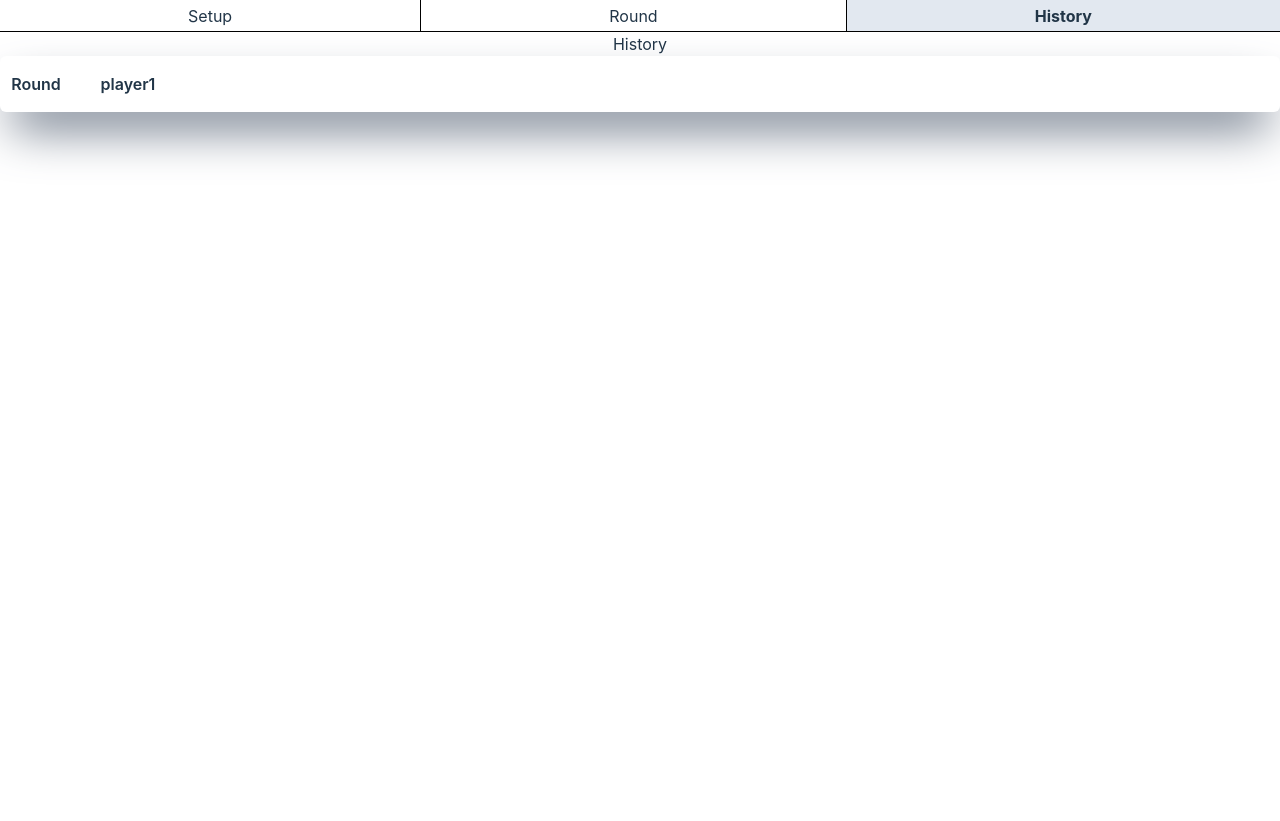
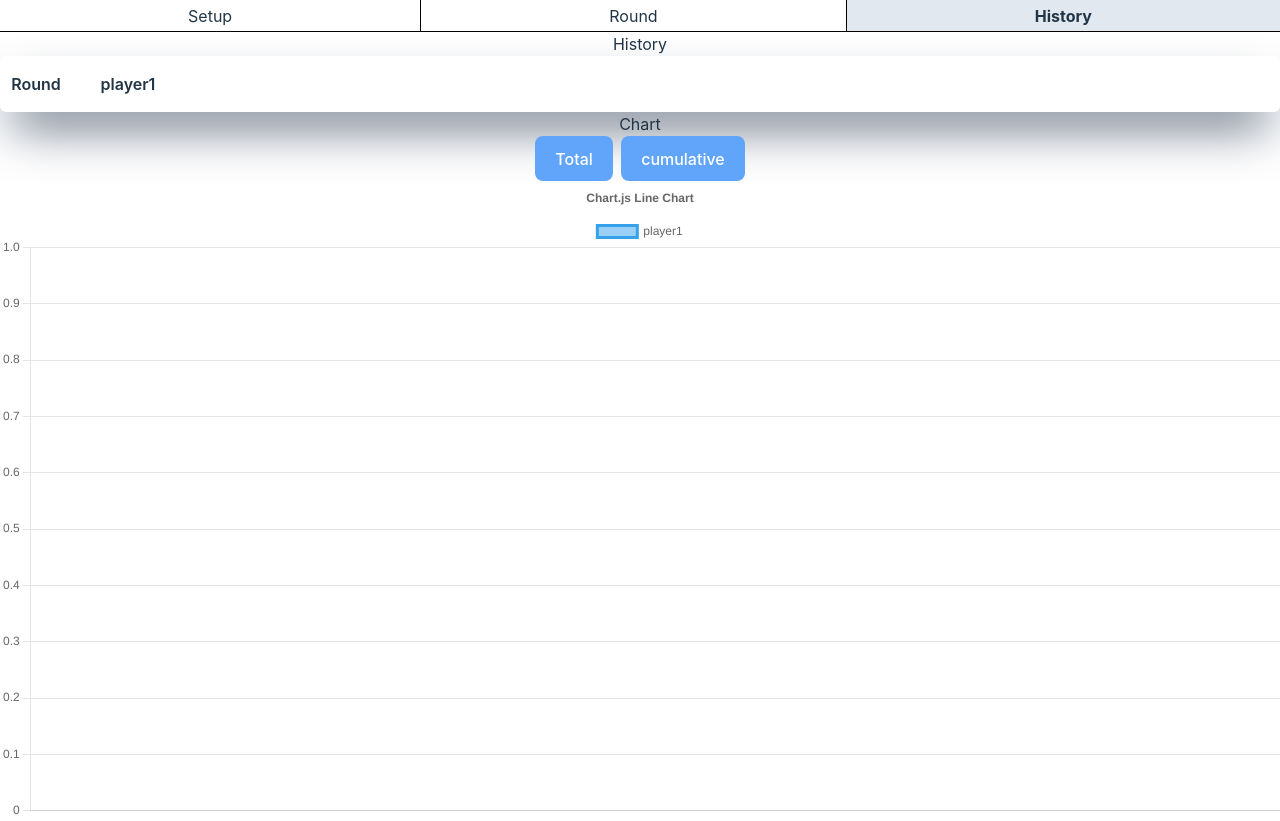
Before and after one commit to maldestor95/score, a Vue app: page / in a window 1280 px wide. Both pictures are taken after a click on the element "History". Before the commit the page ends 800 px from the top, so only its background shows below. Built offline with nearby package versions, Linux system fonts and the light colour scheme.

Commit message:
history graph update

```diff
--- a/package.json
+++ b/package.json
@@ -4,16 +4,19 @@
   "version": "0.1.1",
   "type": "module",
   "homepage": "https://github.com/maldestor95/score",
-  "description": "Online Scoreboard tool","license":"MIT",
+  "description": "Online Scoreboard tool",
+  "license": "MIT",
   "scripts": {
     "dev": "vite --host",
     "build": "vue-tsc && vite build",
     "preview": "vite preview"
   },
   "dependencies": {
+    "chart.js": "^4.4.1",
     "markdown-it": "^13.0.1",
     "pinia": "^2.1.7",
     "vue": "^3.4.5",
+    "vue-chartjs": "^5.3.0",
     "yaml": "^2.3.1"
   },
   "devDependencies": {
--- a/src/pages/wizard/history.vue
+++ b/src/pages/wizard/history.vue
@@ -18,11 +18,14 @@
       </div>
     </div>
   </container>
+  <historychart></historychart>
 </template>
 
 <script setup lang="ts">
 import { useScoreStore } from "./store";
 import container from "../../components/container.vue";
+import historychart from "./historychart.vue";
+
 const store = useScoreStore();
 </script>
 
--- /dev/null
+++ b/src/pages/wizard/historychart.vue
@@ -0,0 +1,112 @@
+<template>
+  <div>Chart</div>
+  <div class="flex flex-row justify-center gap-2">
+    <button @click="setGraph = 'total'">Total</button>
+    <button @click="setGraph = 'cumulative'">cumulative</button>
+  </div>
+  <Bar
+    :data="myDataTotal.data"
+    :options="myDataTotal.options"
+    v-if="setGraph == 'total'"
+  />
+  <Line
+    :data="myDataCumulative.data"
+    :options="myDataCumulative.options"
+    v-if="setGraph == 'cumulative'"
+  />
+  {{ store.getScore(1) }}
+</template>
+
+<script setup lang="ts">
+import {
+  Chart as ChartJS,
+  Title,
+  Tooltip,
+  Legend,
+  BarElement,
+  CategoryScale,
+  LinearScale,
+  Colors,
+  LineElement,
+  PointElement,
+} from "chart.js";
+import { Bar, Line } from "vue-chartjs";
+import { useScoreStore } from "./store";
+import { ref } from "vue";
+
+const setGraph = ref("cumulative");
+
+const store = useScoreStore();
+
+ChartJS.register(
+  CategoryScale,
+  LinearScale,
+  BarElement,
+  PointElement,
+  LineElement,
+  Colors,
+  Title,
+  Legend,
+  Tooltip
+);
+
+const myDataTotal = {
+  data: {
+    labels: ["Score"],
+    datasets: store.userList.map((user, index) => {
+      return {
+        label: user.name,
+        data: [store.getScore(index)],
+      };
+    }),
+  },
+  options: {
+    responsive: true,
+    // indexAxis: "y",
+    plugins: {
+      legend: {
+        display: true,
+        labels: {
+          color: "rgb(255, 99, 132)",
+        },
+      },
+    },
+  },
+};
+const arrayRange = (start: number, stop: number, step: number) =>
+  Array.from(
+    { length: (stop - start) / step + 1 },
+    (value, index) => start + index * step
+  );
+
+const myDataCumulative = {
+  data: {
+    labels: arrayRange(1, store.getRoundNumber, 1),
+    datasets: store.userList.map((user, index) => {
+      return {
+        label: user.name,
+        data: store.getCumulativeScore(index),
+      };
+    }),
+    // {
+    //   label: store.getUsers[1].name,
+    //   data: store.cumulativeScore[1],
+    // },
+    // ],
+  },
+  options: {
+    responsive: true,
+    plugins: {
+      legend: {
+        position: "top",
+      },
+      title: {
+        display: true,
+        text: "Chart.js Line Chart",
+      },
+    },
+  },
+};
+</script>
+
+<style scoped></style>
--- a/src/pages/wizard/store.ts
+++ b/src/pages/wizard/store.ts
@@ -8,6 +8,7 @@ interface State {
 }
 
 export type UserInfo = {
+    userId: number
     name: string
     scorePerRound: number[]
     betPerRound: number[]
@@ -16,7 +17,7 @@ export type UserInfo = {
 }
 const DefaultSettings = () => {
     return {
-        userList: [{ name: 'player1', scorePerRound: [], betPerRound: [], currentRound: 0, currentBet: 0 }],
+        userList: [{ userId: 0, name: 'player1', scorePerRound: [], betPerRound: [], currentRound: 0, currentBet: 0 }],
         trackBets: false,
         scoreSteps: [1, 5, 10],
         betSteps: [1, 2, 5, 10],
@@ -46,6 +47,20 @@ export const useScoreStore = defineStore('scores', {
                 return user.scorePerRound.reduce((a, b) => a + b)
             })
         },
+        cumulativeScore: (state) => {
+            return state.userList.map(user => {
+                if (user.scorePerRound.length == 0) return 0
+                let cumul: number[] = []
+                for (let index = 0; index < user.scorePerRound.length; index++) {
+                    if (index == 0) { cumul.push(user.scorePerRound[index]) } else {
+
+                        cumul.push(user.scorePerRound[index] + cumul[index - 1])
+                    }
+
+                }
+                return cumul
+            })
+        },
         isGameStarted: (state) => {
             return state.userList[0].scorePerRound.length > 0
         }
@@ -54,7 +69,7 @@ export const useScoreStore = defineStore('scores', {
 
         addUser() {
             const username = `player${this.userList.length + 1}`
-            this.userList.push({ name: username, betPerRound: [], scorePerRound: [], currentBet: 0, currentRound: 0 })
+            this.userList.push({ userId: this.userList.length + 1, name: username, betPerRound: [], scorePerRound: [], currentBet: 0, currentRound: 0 })
         },
         deleteUser(userId: number) {
             console.log(userId + 'delete')
@@ -100,12 +115,17 @@ export const useScoreStore = defineStore('scores', {
         getScore(userId: number) {
             return this.totalScore[userId]
         },
+
         editCurrentRound(userId: number, newValue: number) {
             this.userList[userId].currentRound = newValue
         },
         editCurrentBet(userId: number, newValue: number) {
             this.userList[userId].currentBet = newValue
         }
+        ,
+        getCumulativeScore(userId: number) {
+            return this.cumulativeScore[userId]
+        }
 
     }
 })
```
Also changed, not shown: 1 other file (tests, documents, lock files or other folders).
